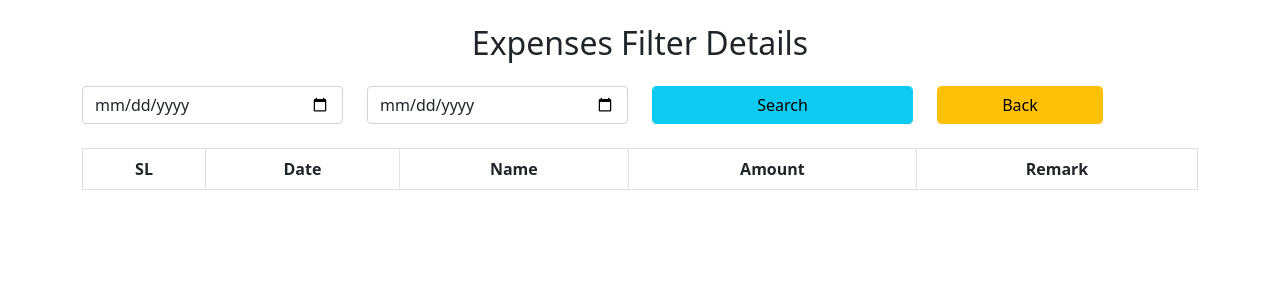
After one commit to samim5274/php_test_Working, a PHP site: page /expensesFilter.php in a window 1280 px wide. The commit adds this page. Shown: the top 300 px of the page. Run offline with PHP 8.4, Linux system fonts and the light colour scheme; data comes from the database, SQL or seed files in the repository; lists and menus that the app fills with data are empty.

Commit message:
Expenses filter

```diff
--- a/dmtdb/expenses.php
+++ b/dmtdb/expenses.php
@@ -59,11 +59,11 @@
                     <textarea class="form-control" name="txtRemark" placeholder="You can write something for bazar details(Optional)." id="remark" cols="30" rows="5"></textarea>
                 </div><br>
                 <input type="submit" name="btnSave" class="btn btn-info my-4" value="Save">
-                <a href="" class="text-light"><button class="btn btn-warning">Data Filter</button></a>
             </form>
+            <a href="expensesFilter.php" class="text-light"><button class="btn btn-warning">Data Filter</button></a>
             <a href="index.php" class="text-light"><button class="btn btn-warning">Back</button></a>
         </div>
-        <div class="col-md-6">
+        <div class="col-md-6 overflow-auto" style="max-width: 100%; max-height: 650px;">
             <table class="table table-bordered text-center ">
                 <thead>
                     <th>SL</th>
--- /dev/null
+++ b/dmtdb/expensesFilter.php
@@ -0,0 +1,104 @@
+<?php include 'dmtdb.php'; ?>
+<!DOCTYPE html>
+<html lang="en">
+<head>
+    <meta charset="UTF-8">
+    <meta name="viewport" content="width=device-width, initial-scale=1.0">
+    <link href="https://cdn.jsdelivr.net/npm/bootstrap@5.0.2/dist/css/bootstrap.min.css" rel="stylesheet" integrity="sha384-EVSTQN3/azprG1Anm3QDgpJLIm9Nao0Yz1ztcQTwFspd3yD65VohhpuuCOmLASjC" crossorigin="anonymous">
+    <title>Expense Filter - DMT</title>
+</head>
+<body>
+
+<section> <form action="" method="POST">
+    <div class="container">
+        <div class="row mt-4">
+            <h2 class="text-center mb-4">Expenses Filter Details</h2><br><br>
+            <div class="col-md-3">
+                <div class="form-group">
+                    <input type="date" name="startDate" class="form-control">
+                </div>
+            </div>
+            <div class="col-md-3">
+                <div class="form-group">
+                    <input type="date" name="endDate" class="form-control">
+                </div>
+            </div>
+            <div class="col-md-3">
+                <div class="form-group">
+                    <input type="submit" name="btnFilter" class="btn btn-info form-control" value="Search">
+                </div>
+            </div>
+            <div class="col-md-2">
+                <div class="form-group">
+                    <a href="index.php"><input class="btn btn-warning form-control" value="Back"></a>
+                </div>
+            </div>
+        </div>
+    </div></form>
+</section><br>
+
+
+<section>
+    <div class="container">
+
+        <div class="row">
+            <div class="col-md-12 overflow-auto" style="max-width: 100%; max-height: 600px;">
+                <table class="table table-bordered text-center">
+                    <thead>
+                        <th>SL</th>
+                        <th>Date</th>
+                        <th>Name</th>
+                        <th>Amount</th>
+                        <th>Remark</th>
+                    </thead>
+                    <tbody>
+
+
+        <?php
+            $sqlShow = "SELECT * FROM `tb_expenses`";
+            $showResult = mysqli_query($conn,$sqlShow);
+
+            if(isset($_POST['btnFilter']))
+            {
+                $startDate = $_POST['startDate'];
+                $endDate = $_POST['endDate'];
+
+                $result = mysqli_query($conn,"SELECT * FROM `tb_expenses` WHERE Date BETWEEN '$startDate' AND '$endDate'");
+                if(mysqli_num_rows($result)>0)
+                {
+                    $i=1;
+                    foreach($result as $value)
+                    {?>
+                        <tr>
+                            <td><?=$i; ?></td>
+                            <td><?=$value['Date']?></td>
+                            <td><?=$value['Name']?></td>
+                            <td><?=$value['Amount']?></td>
+                            <td><?=$value['Remark']?></td>
+                        </tr>
+                <?php  $i++;  }
+
+                }
+            }
+            if(isset($_POST['btnFilter']))
+            {
+                $totalMoney = "SELECT sum(Amount) FROM `tb_expenses`WHERE Date BETWEEN '$startDate' AND '$endDate'";
+                $sumResult = $conn->query($totalMoney);
+                while($row = mysqli_fetch_array($sumResult))
+                {
+                    ?><h5 class="text-center my-4">Total Money Diposit $ : <?php echo $row['sum(Amount)']; ?>/- </h5><?php
+                    // echo "Total : ".$row['sum(Amount)'];
+                }
+            }
+        ?>
+
+                    </tbody>
+                </table>
+            </div>
+        </div>
+    </div>
+</section>
+
+
+</body>
+</html>
--- a/dmtdb/index.php
+++ b/dmtdb/index.php
@@ -42,7 +42,7 @@
                 <li class="page-item"><a href="StudentInfo/filterStd.php" class="page-link">Student Filter</a></li>
                 <li class="page-item"><a href="dipositMoneyFilter.php" class="page-link">Diposit Money Filter</a></li>
                 <li class="page-item"><a href="millFilter.php" class="page-link">Mill Filter</a></li>
-                <li class="page-item"><a href="#" class="page-link">Expenses Filter</a></li>
+                <li class="page-item"><a href="expensesFilter.php" class="page-link">Expenses Filter</a></li>
             </ul>
         </nav>
     </div>
```
